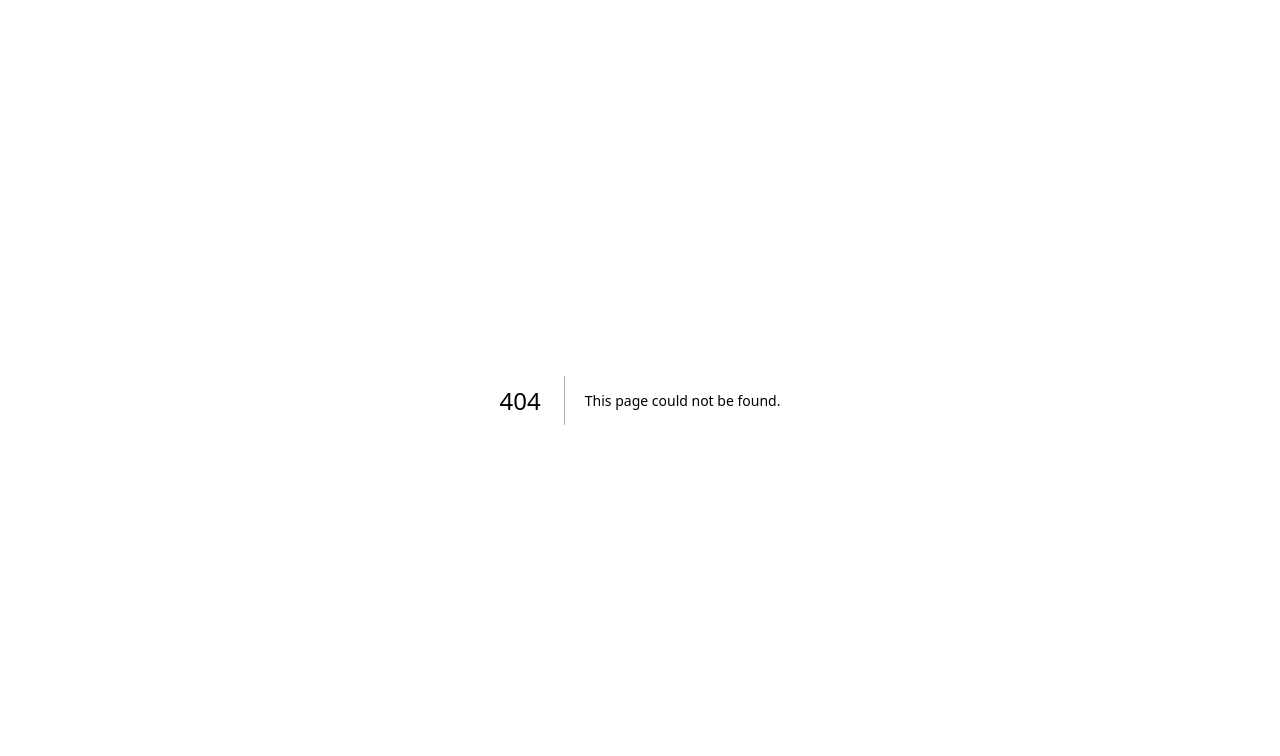
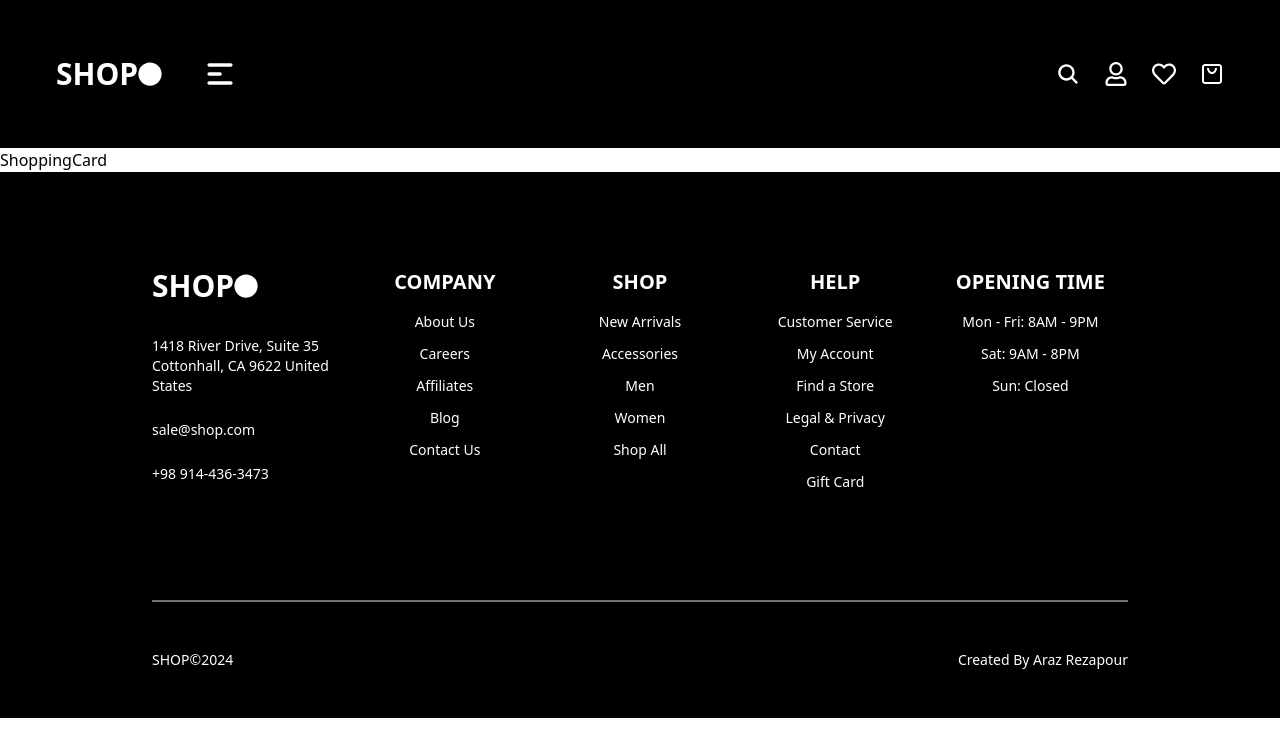
Before and after one commit to RezapourAraz/my-shop-client, a Next.js app: page /card in a window 1280 px wide. Before the commit this address had no page. Shown: the top 756 px of the page. Built offline with nearby package versions, Linux system fonts and the light colour scheme.

Commit message:
main layout added

```diff
--- a/components/headers/Top.headers.tsx
+++ b/components/headers/Top.headers.tsx
@@ -8,6 +8,7 @@ import { FaRegUser } from "react-icons/fa";
 import { FaRegHeart } from "react-icons/fa";
 import { CgShoppingBag } from "react-icons/cg";
 import { IoClose } from "react-icons/io5";
+import { useRouter } from "next/router";
 
 // types
 type ITopHeaderProps = {
@@ -23,8 +24,15 @@ const TopHeader: FC<ITopHeaderProps> = ({
   setOpenAccount,
   setOpenBasket,
 }) => {
+  // hooks
+  const router = useRouter();
+
   return (
-    <header className="md:p-14 absolute left-0 right-0 sm:p-4">
+    <header
+      className={`md:p-14 ${router.route !== "/" ? "initial" : "absolute"}  ${
+        router.route !== "/" ? "bg-black" : "bg-transparent"
+      } left-0 right-0 sm:p-4`}
+    >
       <div className="hidden md:flex items-center justify-between ">
         {/* left side */}
         <div className="flex items-center gap-10">
--- /dev/null
+++ b/layouts/Main.layouts.tsx
@@ -0,0 +1,46 @@
+import React, { FC, ReactNode, useState } from "react";
+
+// Components
+import MainBanner from "@/components/banners/Main.banners";
+import TopHeader from "@/components/headers/Top.headers";
+import BasketSection from "@/components/sections/Basket.sections";
+import LoginSection from "@/components/sections/Login.sections";
+import MainFooter from "@/components/footers/Main.footers";
+import { useRouter } from "next/router";
+
+// types
+type MainLayoutProps = {
+  children: ReactNode;
+};
+
+const MainLayout: FC<MainLayoutProps> = ({ children }) => {
+  // hooks
+  const router = useRouter();
+
+  // states
+  const [openSearch, setOpenSearch] = useState<boolean>(false);
+  const [openAccount, setOpenAccount] = useState<boolean>(false);
+  const [openBasket, setOpenBasket] = useState<boolean>(false);
+
+  console.log(router);
+
+  return (
+    <>
+      <TopHeader
+        setOpenSearch={setOpenSearch}
+        openSearch={openSearch}
+        setOpenAccount={setOpenAccount}
+        setOpenBasket={setOpenBasket}
+      />
+      {router.route === "/" && (
+        <MainBanner openSearch={openSearch} setOpenSearch={setOpenSearch} />
+      )}
+      <LoginSection setOpenAccount={setOpenAccount} openAccount={openAccount} />
+      <BasketSection setOpenBasket={setOpenBasket} openBasket={openBasket} />
+      <main>{children}</main>
+      <MainFooter />
+    </>
+  );
+};
+
+export default MainLayout;
--- /dev/null
+++ b/pages/card/index.tsx
@@ -0,0 +1,8 @@
+import MainLayout from "@/layouts/Main.layouts";
+import React from "react";
+
+const ShoppingCard = () => {
+  return <MainLayout>ShoppingCard</MainLayout>;
+};
+
+export default ShoppingCard;
--- a/pages/index.tsx
+++ b/pages/index.tsx
@@ -1,8 +1,6 @@
 import { useState } from "react";
 
 // Components
-import MainBanner from "@/components/banners/Main.banners";
-import TopHeader from "@/components/headers/Top.headers";
 import CategorySection from "@/components/sections/Category.sections";
 import TopCollectionSection from "@/components/sections/TopCollection.sections";
 import LookBookSection from "@/components/sections/LookBook.sections";
@@ -11,27 +9,11 @@ import DealSection from "@/components/sections/Deal.sections";
 import OurBlogsSection from "@/components/sections/OurBlogs.sections";
 import InfoSection from "@/components/sections/Info.sections";
 import SocialSection from "@/components/sections/Social.sections";
-import MainFooter from "@/components/footers/Main.footers";
-import LoginSection from "@/components/sections/Login.sections";
-import BasketSection from "@/components/sections/Basket.sections";
+import MainLayout from "@/layouts/Main.layouts";
 
 export default function Home() {
-  const [openSearch, setOpenSearch] = useState<boolean>(false);
-  const [openAccount, setOpenAccount] = useState<boolean>(false);
-  const [openBasket, setOpenBasket] = useState<boolean>(false);
-
   return (
-    <>
-      <TopHeader
-        setOpenSearch={setOpenSearch}
-        openSearch={openSearch}
-        setOpenAccount={setOpenAccount}
-        setOpenBasket={setOpenBasket}
-      />
-      <MainBanner openSearch={openSearch} setOpenSearch={setOpenSearch} />
-      <LoginSection setOpenAccount={setOpenAccount} openAccount={openAccount} />
-      <BasketSection setOpenBasket={setOpenBasket} openBasket={openBasket} />
-      <main>
+    <MainLayout>
       <CategorySection />
       <TopCollectionSection />
       <LookBookSection />
@@ -40,8 +22,6 @@ export default function Home() {
       <OurBlogsSection />
       <InfoSection />
       <SocialSection />
-        <MainFooter />
-      </main>
-    </>
+    </MainLayout>
   );
 }
```
Lines whose indentation alone changed are shown as unchanged.
